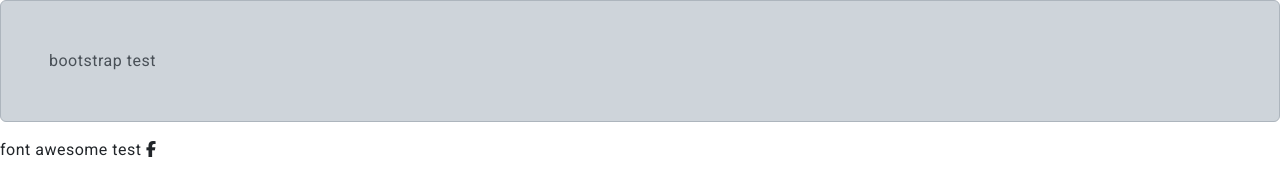
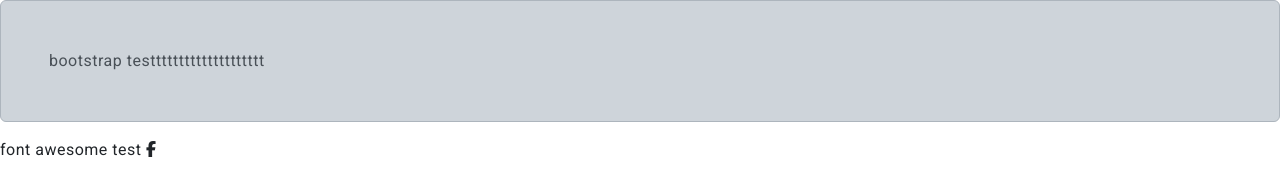
Before and after one commit to AhmedBahgatGad/Shipments, an Angular app: page / in a window 1280 px wide. Shown: the top 172 px of the page. Built offline with nearby package versions, Linux system fonts and the light colour scheme.

Commit message:
testttttttttttt

```diff
--- a/src/app/app.component.html
+++ b/src/app/app.component.html
@@ -1,2 +1,2 @@
-<div class="p-5 alert alert-dark">bootstrap test</div>
+<div class="p-5 alert alert-dark">bootstrap testttttttttttttttttttt</div>
 <div>font awesome test <i class="fa-brands fa-facebook-f"></i></div>
```
